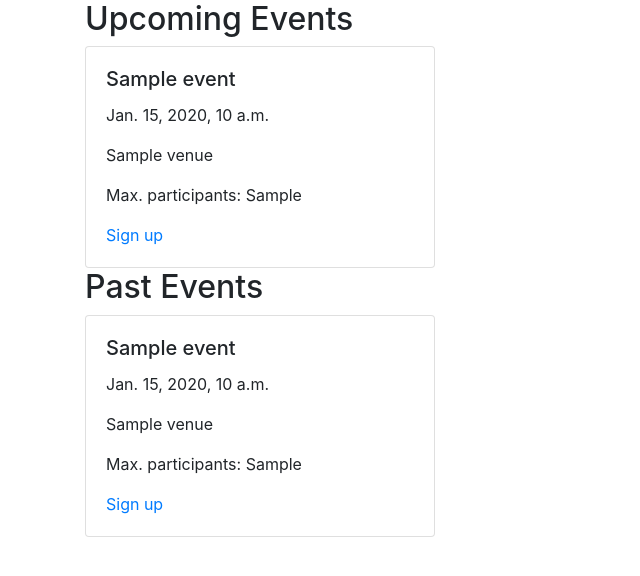
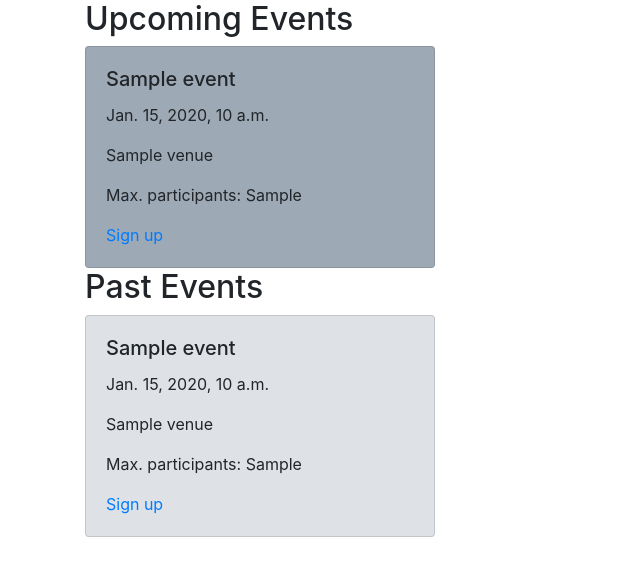
Before and after one commit to Robn88/football-signup-site, a Django app: template templates/index.html in a window 1280 px wide. Shown: the part 56-632 px from the top of the page, without its empty margins (0-640 px from the left). Run offline with Django 3.2, Linux system fonts and the light colour scheme; the template is opened without the code that fills it: most values are stand-ins (such as "Sample title", 1, 10 or a date in 2020).

```diff
--- a/static/css/style.css
+++ b/static/css/style.css
@@ -1,5 +1,9 @@
-.event-card {
-    background-color: rgb(207, 210, 30);
+.upcoming-event-card {
+    background-color: rgb(157, 169, 181, 1);
+}
+
+.past-event-card {
+    background-color: rgb(222, 226, 230, 1);
 }
 
 .align-headings {
@@ -9,3 +13,7 @@
 #signup-button {
     font-size: 1.17em
 }
+
+.modal-text {
+    color: black;
+}
```
